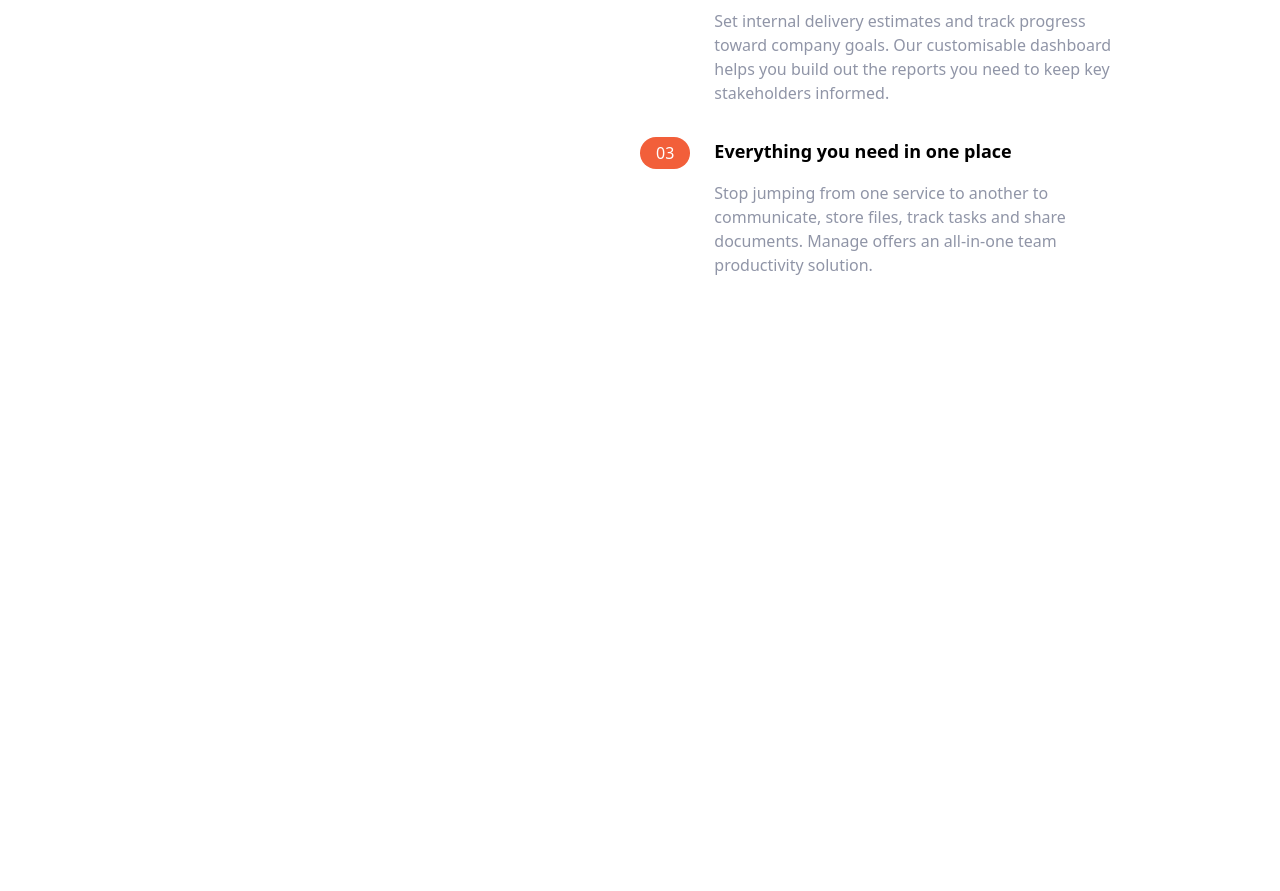
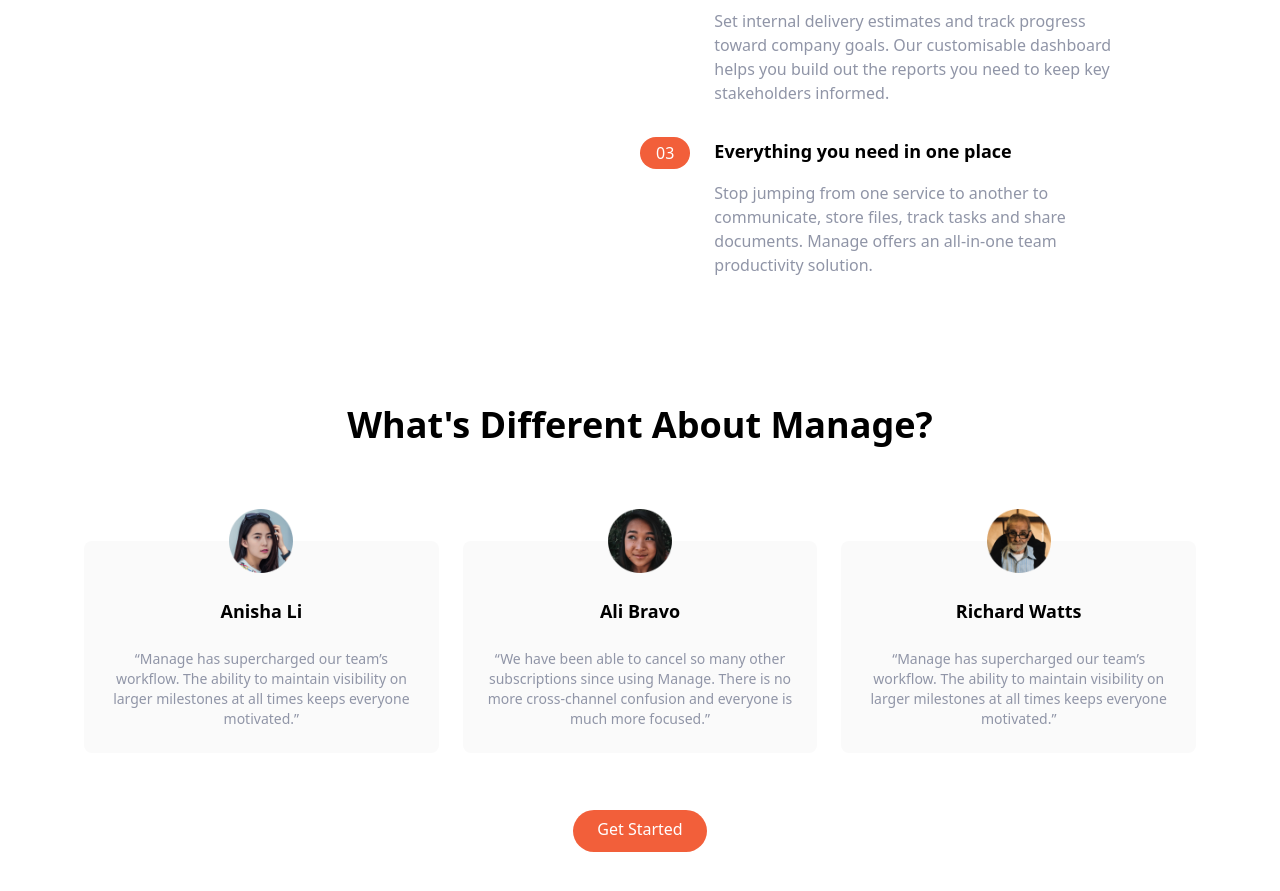
Before and after one commit to g-veronika/Landing-Manage-page, a website: page index.html in a window 1280 px wide. Shown: the part 863-1754 px from the top of the page. Before the commit the page ends 1140 px from the top, so only its background shows below. Drawn offline with Linux system fonts and the light colour scheme.

Commit message:
testimonial section

```diff
--- a/index.html
+++ b/index.html
@@ -135,5 +135,59 @@
             </div>
         </div>
     </section>
+
+    <!-- Testimonials -->
+    <section id="testimonials">
+        <div class="max-w-6xl px-5 mx-auto mt-32 text-center">
+            <h2 class="text-4xl font-bold text-center">
+                What's Different About Manage?
+            </h2>
+            <div class="flex flex-col mt-24 md:flex-row md:space-x-6">
+                <div class="flex flex-col items-center p-6 space-y-6 rounded-lg bg-veryLightGray md:w-1/3">
+                    <img src="img/avatar-anisha.png" class="w-16 -mt-14"  alt="" />
+                    <h5 class="text-lg font-bold">
+                        Anisha Li
+                    </h5>
+                    <p class="text-sm text-darkGrayishBlue">
+                        “Manage has supercharged our team’s workflow. The ability to
+                        maintain visibility on larger milestones at all times keeps
+                        everyone motivated.”
+                    </p>
+                </div>
+
+                <div class="hidden flex-col items-center p-6 space-y-6 rounded-lg bg-veryLightGray  md:flex md:w-1/3">
+                    <img src="img/avatar-ali.png" class="w-16 -mt-14"  alt="" />
+                    <h5 class="text-lg font-bold">
+                        Ali Bravo
+                    </h5>
+                    <p class="text-sm text-darkGrayishBlue">
+                        “We have been able to cancel so many other subscriptions since
+                        using Manage. There is no more cross-channel confusion and
+                        everyone is much more focused.”
+                    </p>
+                </div>
+
+                <div class="hidden flex-col items-center p-6 space-y-6 rounded-lg bg-veryLightGray md:flex md:w-1/3">
+                    <img src="img/avatar-richard.png" class="w-16 -mt-14"  alt="" />
+                    <h5 class="text-lg font-bold">
+                        Richard Watts
+                    </h5>
+                    <p class="text-sm text-darkGrayishBlue">
+                        “Manage has supercharged our team’s workflow. The ability to
+                        maintain visibility on larger milestones at all times keeps
+                        everyone motivated.”
+                    </p>
+                </div>
+            </div>
+
+            <!-- Button -->
+            <div class="my-16">
+                <a
+                href="#"
+                class="p-3 px-6 pt-2 text-white bg-brightRed rounded-full baseline hover:bg-brightRedLight"
+                >Get Started</a>
+            </div>
+        </div>
+    </section>
 </body>
 </html>
```
Also changed, not shown: css/main.css.
